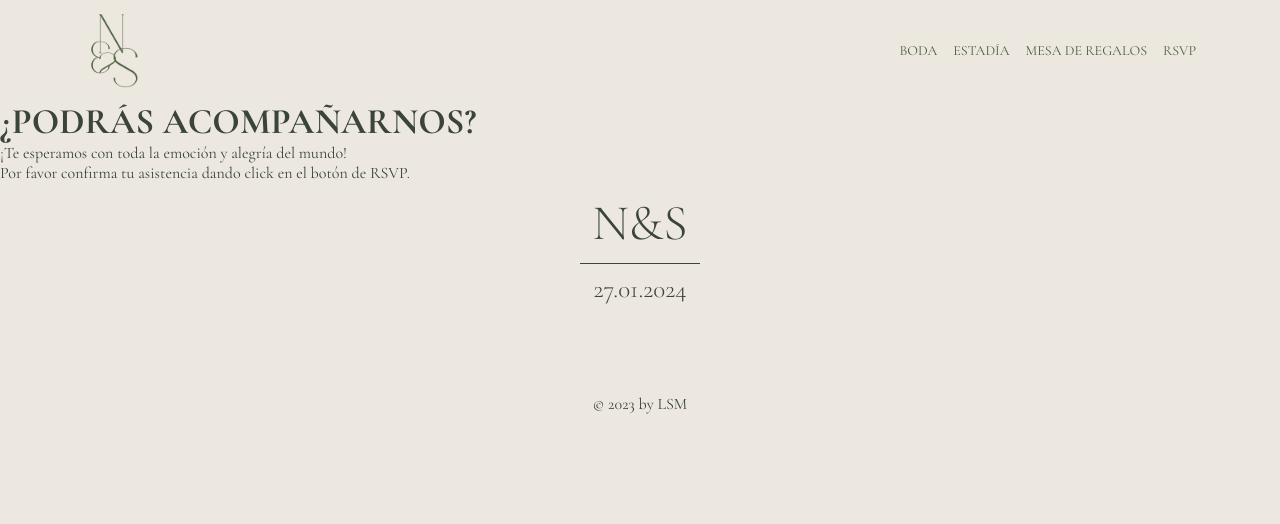
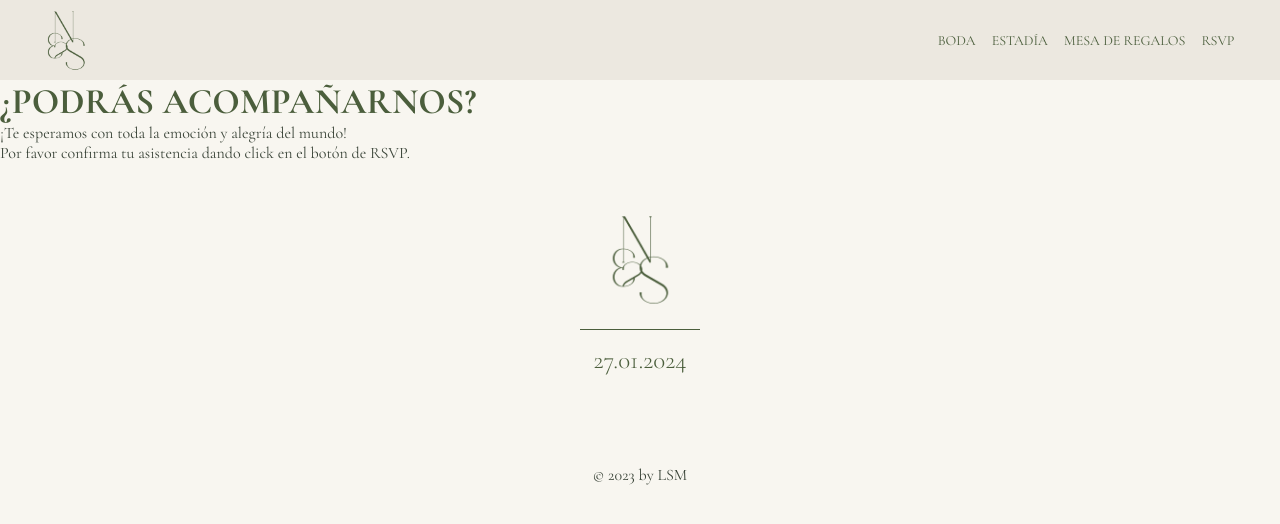
Before and after one commit to richipargo/nadia-stefan, a React (Vite) app: page /rsvp in a window 1280 px wide. Shown: the top 524 px of the page. Built offline with nearby package versions, Linux system fonts and the light colour scheme.

Commit message:
Add logo to Footer

```diff
--- a/src/components/Boda.jsx
+++ b/src/components/Boda.jsx
@@ -5,9 +5,9 @@ const Boda = () => {
   return (
     <div className="boda-container">
       <div className="boda-title">
-        <div className="boda-title-bouquet-left">
+        {/* <div className="boda-title-bouquet-left">
           <img className="boda-bouquet-left" src="./bouquet3-min-crop.png" alt="Flower bouquet" />
-        </div>
+        </div> */}
         <div className="boda-title-text">
           <h1>
             ¡Hola! Estamos muy felices y agradecidos de que nos acompañes a celebrar el día de
@@ -16,77 +16,11 @@ const Boda = () => {
           <p className="boda-title-p">¡Esperamos verte en enero para celebrar en grande!</p>
           <p className="signature">- Nadia & Stefan</p>
         </div>
-        <div className="boda-title-bouquet-right">
+        {/* <div className="boda-title-bouquet-right">
           <img className="boda-bouquet-right" src="./bouquet3-min-crop.png" alt="Flower bouquet" />
-        </div>
+        </div> */}
       </div>
-      {/*Cuando y Dónde*/}
-      {/* <div className="cuando-donde-container"> */}
-      {/*Cuando y Dónde initial info*/}
-      {/* <div className="cuando-donde-text">
-          <h2>Cuándo y Dónde</h2>
-          <p>Sábado 27 de enero, 2024</p>
-          <p>13:30 hrs.</p>
-          <p>Jardín Xolatlaco</p>
-          <p>
-            Carretera Tepoztlán - Amatlán no. 1000 - B Amatlán de Quetzalcóatl, Tepoztlán Morelos CP
-            62525
-          </p>
-        </div> */}
-      {/*Cuando y Dónde map*/}
-      {/* <div className="cuando-donde-map">
-          <Map />
-        </div> */}
-      {/*Cómo llegar*/}
-      {/* <div className="como-llegar">
-          <div className="como-llegar-text">
-            <h3>Cómo llegar</h3>
-            <p>
-              Sigue{' '}
-              <a
-                className="address-link"
-                href="https://waze.com/ul/h9g3ecwhep"
-                target="_blank"
-                rel="noreferrer"
-              >
-                Waze
-              </a>{' '}
-              ó{' '}
-              <a
-                className="address-link"
-                href="https://maps.app.goo.gl/ENe7YmdFubLPBpYC8"
-                target="_blank"
-                rel="noreferrer"
-              >
-                Google Maps
-              </a>
-            </p>
-            <p>
-              El destino debe ser “Jardín Xolatlaco” (NO solamente “Xolatlaco”, ya que te puede
-              llevar a otro lugar).
-            </p>
-            <p>
-              Por favor tomen en cuenta que los sábados suele haber mucho tráfico en el centro de
-              Tepoztlán, les pedimos considerarlo dentro de sus planes.
-            </p>
-            <p>
-              Habrá servicio de valet parking para quienes lleven coche, pero recomendamos llegar en
-              taxi/Uber si es que piensan tomar durante el fiestón. A la salida, habrá servicio de
-              camionetas hacia los hoteles en los siguientes horarios: X, X, y X.{' '}
-            </p>
-            <p>
-              Al llegar, Jardín Xolatlaco se encontrará a mano derecha, verán una puerta grande de
-              madera y un letrero que dice “XOLATLACO”
-            </p>
-          </div>
-          <div className="como-llegar-images">
-            <img
-              src="./public/xolatlaco1.png"
-              alt="Puerta grande de madera en la entrada de Jardín Xolatlaco"
-            />
-          </div>
-        </div>
-      </div> */}
+
       {/*Ceremonia/Recepción*/}
       <div className="when-where-container">
         <div className="when">
--- /dev/null
+++ b/src/components/DetailsBtn.jsx
@@ -0,0 +1,12 @@
+import '../style_components/details-btn.css';
+import { Link } from 'react-router-dom';
+
+const DetailsBtn = () => {
+  return (
+    <Link to="/boda">
+      <button className="details-btn">Más detalles</button>
+    </Link>
+  );
+};
+
+export default DetailsBtn;
--- a/src/components/Footer.jsx
+++ b/src/components/Footer.jsx
@@ -4,10 +4,15 @@ import { Link } from 'react-router-dom';
 const Footer = () => {
   return (
     <div className="footer">
-      <Link className="link-initials" to="/">
-        <p className="initials">N&S</p>
-      </Link>
-      <p className="date">27.01.2024</p>
+      <div className="initials-container">
+        <div className="initials-date">
+          <Link className="link-initials" to="/">
+            <img className="initials" src="../ns-logo-green.png" alt="N&S logo" />
+            {/* <p className="initials">N&S</p> */}
+          </Link>
+          <p className="date">27.01.2024</p>
+        </div>
+      </div>
       <footer>
         <p className="copyright">&copy; 2023 by LSM</p>
       </footer>
--- a/src/components/Home.jsx
+++ b/src/components/Home.jsx
@@ -1,6 +1,7 @@
 import '../style_components/home.css';
 import Hero from './Hero';
 import CountdownTimer from './CountdownTimer';
+import DetailsBtn from './DetailsBtn';
 import RsvpBtn from './RsvpBtn';
 
 const Home = () => {
@@ -10,10 +11,8 @@ const Home = () => {
       <p className="when-where">
         27 Enero, 2024. 13:30<span className="pm-span"> hrs</span> | Jardín Xolatlaco
       </p>
+      <DetailsBtn />
       <CountdownTimer />
-      <div>
-        <img className="home-bouquet" src="./public/bouquet2-min-ud.png" alt="flower bouquet"></img>
-      </div>
       {/* <RsvpBtn /> */}
     </div>
   );
--- a/src/index.css
+++ b/src/index.css
@@ -4,15 +4,20 @@
   --main: #4b5e3c;
   --highlight: #977d5c;
   --light: #ece8e0;
-  --lighter: #eef0e9;
+  --lighter: #f8f6f0;
 }
 * {
   box-sizing: border-box;
   margin: 0;
   padding: 0;
 }
+h1,
+h2,
+h3 {
+  color: var(--main);
+}
 body {
-  background-color: var(--light);
+  background-color: var(--lighter);
   color: var(--dark-green);
   font-family: 'Cormorant Garamond', serif;
 }
--- a/src/style_components/boda.css
+++ b/src/style_components/boda.css
@@ -1,23 +1,13 @@
 .boda-container {
-  width: 90%;
+  width: 100%;
   margin: 0 auto;
-  background-color: var(--lighter);
+  border: 2px solid var(--main);
 }
 .boda-title {
   display: flex;
   flex-direction: wrap;
   align-items: flex-start;
   justify-content: center;
-}
-.boda-bouquet-left {
-  width: 130px;
-  transform: rotate(180deg);
-  display: block;
-}
-.boda-bouquet-right {
-  width: 130px;
-  transform: rotate(300deg);
-  display: block;
 }
 .boda-title-text {
   font-weight: 400;
@@ -48,42 +38,5 @@ h3 {
 
 /*Ceremonia & Recepción*/
 .when-where-container {
-  background-color: var(--dark-green);
   padding: 2%;
-  color: var(--light);
 }
-
-/* .cuando-donde-container {
-  background-color: var(--dark-green);
-  color: var(--light);
-  display: flex;
-  flex-direction: row;
-  flex-wrap: wrap;
-}
-.cuando-donde-text {
-  border: 1px solid green;
-  width: 40%;
-}
-.cuando-donde-map {
-  border: 2px solid pink;
-}
-.como-llegar {
-  display: flex;
-  flex-direction: row;
-  flex-wrap: wrap;
-}
-.como-llegar-text {
-  width: 40%;
-}
-.address-link {
-  text-decoration: underline;
-  color: var(--highlight);
-} */
-
-/*Three containers info */
-/* .cuando-donde-container,
-.event-container,
-.dresscode-container {
-  border: 1px solid blue;
-  padding: 1%;
-} */
--- /dev/null
+++ b/src/style_components/details-btn.css
@@ -0,0 +1,14 @@
+.details-btn {
+  font-family: 'Cormorant Garamond', serif;
+  font-size: 20px;
+  color: var(--lighter);
+  border: 2px solid var(--main);
+  background-color: var(--main);
+  padding: 10px 30px;
+  margin-top: 3%;
+}
+.details-btn:hover {
+  color: var(--dark-green);
+  cursor: pointer;
+  background-color: transparent;
+}
--- a/src/style_components/footer.css
+++ b/src/style_components/footer.css
@@ -1,26 +1,34 @@
 .footer {
-  width: 90%;
+  width: 100%;
   margin: 0 auto;
   text-align: center;
+  padding-top: 2%;
+}
+.initials-container {
+  display: flex;
+  flex-direction: row;
+  align-items: flex-end;
+  justify-content: center;
 }
 .initials {
   width: 120px;
   margin: 0 auto;
   padding: 10px 0;
-  color: var(--dark-green);
-  border-bottom: 1px solid var(--dark-green);
+  border-bottom: 1px solid var(--main);
   font-size: 50px;
   font-weight: 300;
 }
+/* .link-initials {
+  text-decoration: none;
+  color: var(--main);
+} */
 .date {
+  color: var(--main);
   padding: 10px 0;
   font-size: 25px;
   font-weight: 300;
 }
 footer {
-  margin: 80px 0 10px 0;
+  margin: 80px 0 0px 0;
+  padding-bottom: 12px;
 }
-.link-initials {
-  text-decoration: none;
-  color: var(--dark-green);
-}
--- a/src/style_components/home.css
+++ b/src/style_components/home.css
@@ -1,11 +1,10 @@
 .home {
-  width: 90%;
+  width: 100%;
   margin: 0 auto;
   padding: 0 0 2% 0;
   text-align: center;
   font-size: 26px;
   font-weight: 300;
-  background-color: var(--lighter);
 }
 .when-where {
   margin-top: 5%;
@@ -16,13 +15,6 @@
 .pm-span {
   text-transform: lowercase;
 }
-.home-bouquet {
-  width: 350px;
-  display: block;
-  margin: 10px auto;
-  transform: rotate(180deg);
-}
-
 @media all and (min-width: 320px) and (max-width: 600px) {
   .home {
     font-size: 18px;
--- a/src/style_components/navbar.css
+++ b/src/style_components/navbar.css
@@ -1,7 +1,7 @@
 .navbar {
   width: 100%;
   margin: 0 auto;
-  padding: 0 5%;
+  padding: 0 2%;
   display: flex;
   align-items: center;
   justify-content: space-between;
@@ -12,7 +12,7 @@
   background-color: var(--light);
 }
 .logo {
-  width: 100px;
+  width: 80px;
   padding: 0;
   display: block;
 }
```
